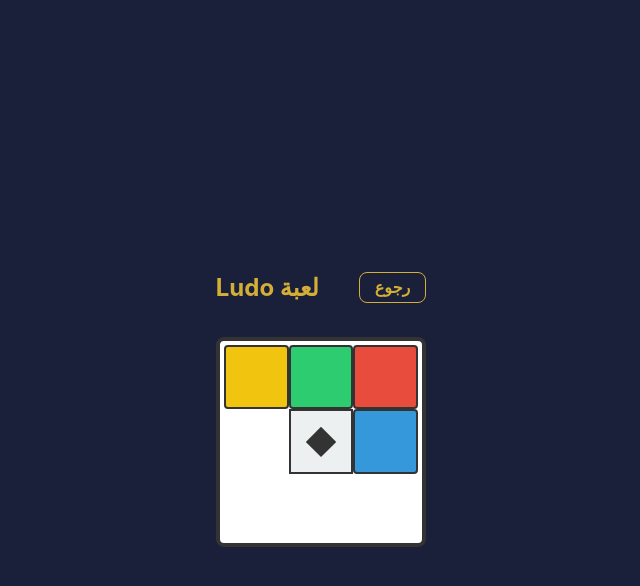
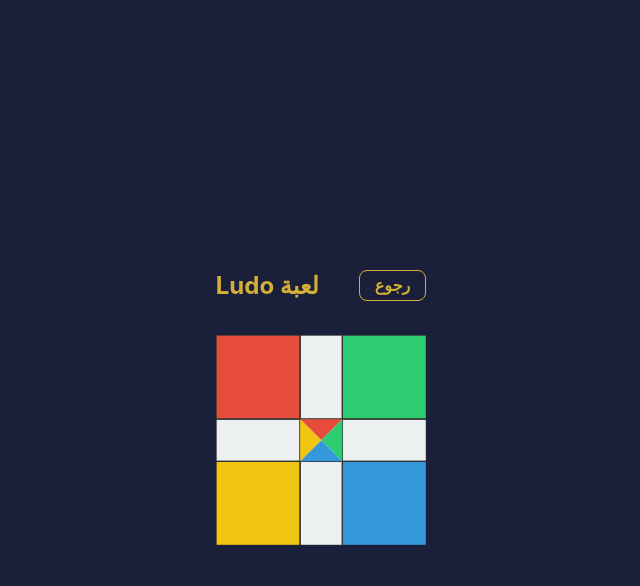
Before and after one commit to itqanpos/board-kings, a React (Vite) app: page / in a window 1280 px wide. Both pictures are taken after a click on the button "Ludo - لودو". Shown: the top 586 px of the page, without its empty margins (421-1061 px from the left). Built offline with nearby package versions, Linux system fonts and the light colour scheme.

Commit message:
Update Ludo.jsx

```diff
--- a/src/Ludo.jsx
+++ b/src/Ludo.jsx
@@ -8,18 +8,31 @@ function Ludo({ onBack }) {
         <h2>لعبة Ludo</h2>
       </div>
 
-      {/* اللوحة المبدئية 15x15 */}
-      <div className="ludo-board">
-        {/* الأركان الأربعة (بيوت اللاعبين) */}
-        <div className="home-base red-base"></div>
-        <div className="home-base green-base"></div>
-        <div className="home-base yellow-base"></div>
-        <div className="home-base blue-base"></div>
+      {/* اللوحة الحقيقية 15x15 باستخدام SVG */}
+      <div className="ludo-board-wrapper">
+        <svg viewBox="0 0 15 15" className="ludo-svg">
+          {/* الخلفية */}
+          <rect width="15" height="15" fill="#fff" stroke="#333" strokeWidth="0.1" />
 
-        {/* مسار اللعب (سنبني تفاصيله لاحقاً) */}
-        <div className="play-path">
-          <div className="center-triangle"></div>
-        </div>
+          {/* البيوت الأربعة */}
+          <rect x="0" y="0" width="6" height="6" fill="#e74c3c" stroke="#333" strokeWidth="0.1" />
+          <rect x="9" y="0" width="6" height="6" fill="#2ecc71" stroke="#333" strokeWidth="0.1" />
+          <rect x="0" y="9" width="6" height="6" fill="#f1c40f" stroke="#333" strokeWidth="0.1" />
+          <rect x="9" y="9" width="6" height="6" fill="#3498db" stroke="#333" strokeWidth="0.1" />
+
+          {/* مسارات الحركة */}
+          <rect x="6" y="0" width="3" height="6" fill="#ecf0f1" stroke="#333" strokeWidth="0.1" />
+          <rect x="6" y="9" width="3" height="6" fill="#ecf0f1" stroke="#333" strokeWidth="0.1" />
+          <rect x="0" y="6" width="6" height="3" fill="#ecf0f1" stroke="#333" strokeWidth="0.1" />
+          <rect x="9" y="6" width="6" height="3" fill="#ecf0f1" stroke="#333" strokeWidth="0.1" />
+
+          {/* المنتصف */}
+          <rect x="6" y="6" width="3" height="3" fill="#fff" stroke="#333" strokeWidth="0.1" />
+          <polygon points="6,6 9,6 7.5,7.5" fill="#e74c3c" />
+          <polygon points="9,6 9,9 7.5,7.5" fill="#2ecc71" />
+          <polygon points="9,9 6,9 7.5,7.5" fill="#3498db" />
+          <polygon points="6,9 6,6 7.5,7.5" fill="#f1c40f" />
+        </svg>
       </div>
     </div>
   );
```
